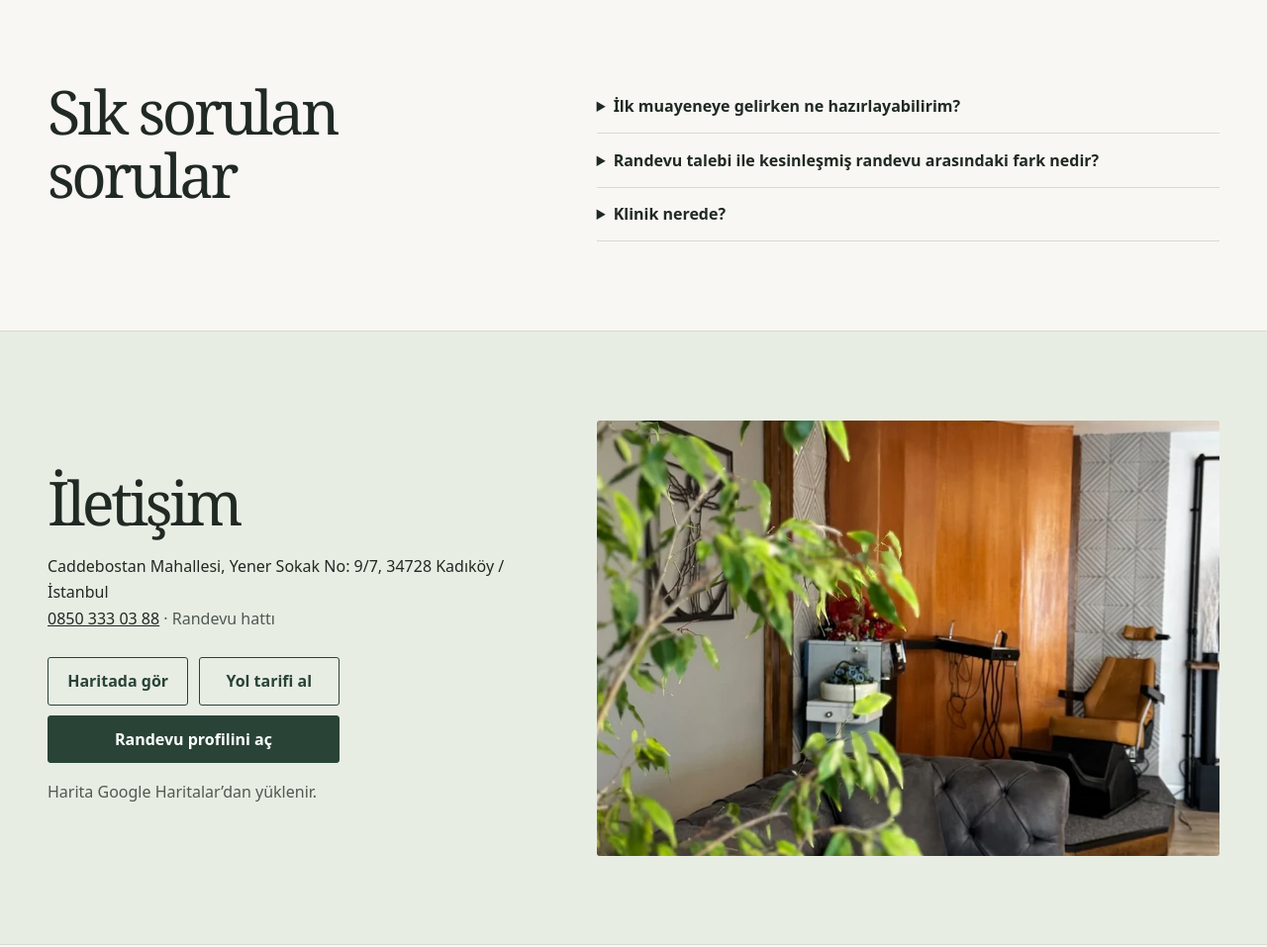
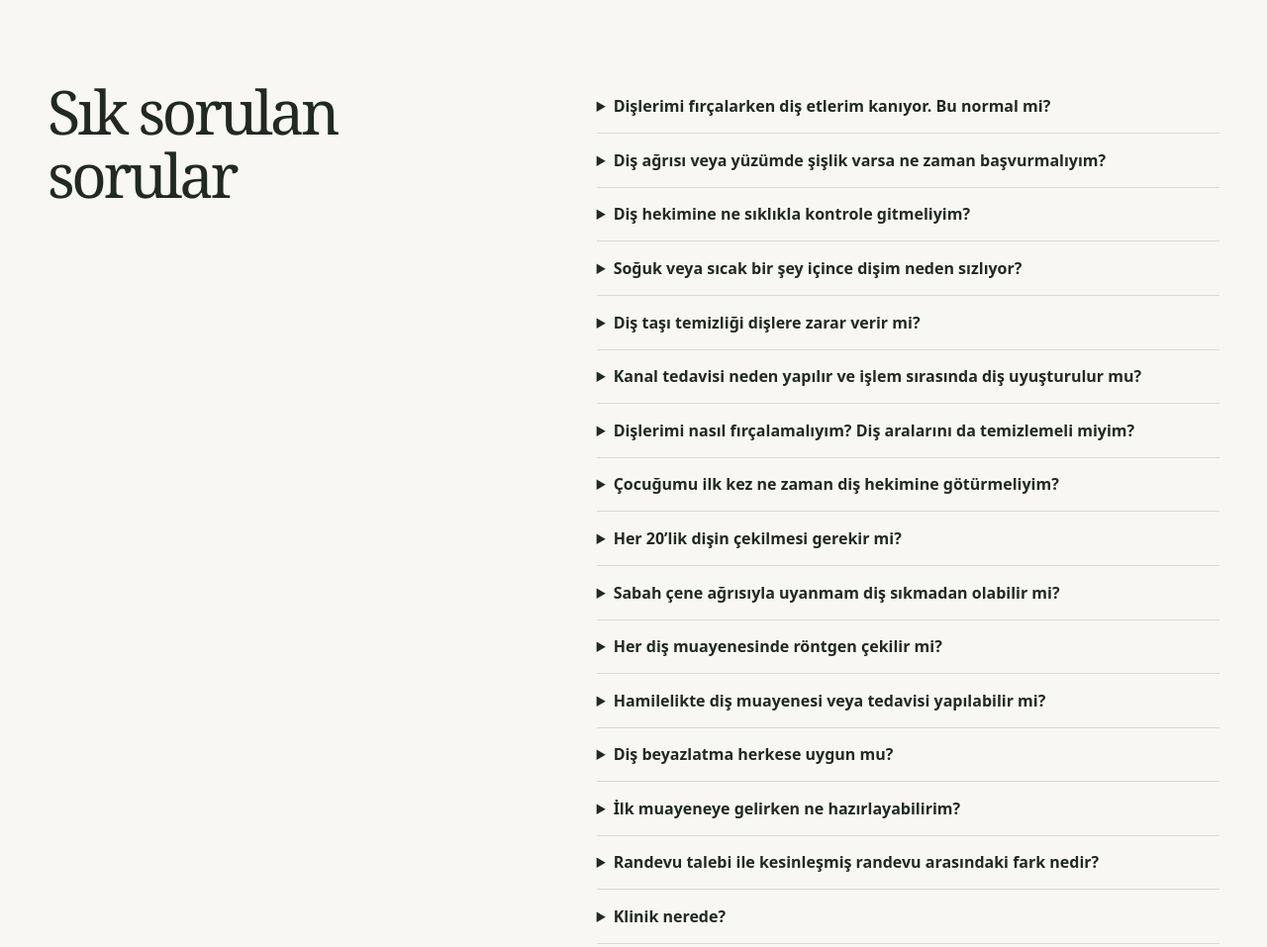
Before and after one commit to alperdigital/dental, a plain HTML site: page index.html in a window 1280 px wide. Shown: the part 4180-5137 px from the top of the page at 99% size. Drawn offline with Linux system fonts and the light colour scheme.

Commit message:
Add thirteen dental FAQs

```diff
--- a/index.html
+++ b/index.html
@@ -22,7 +22,20 @@
 </div>
 </div></section>
 <section id="kadromuz" class="content"><div class="wrap"><div class="section-head"><h2>Kadromuz</h2></div><div class="profiles"><article class="card"><div class="portrait-glass"><img class="portrait-merve" src="assets/fatma-merve-bas.webp" alt="" width="461" height="530" loading="lazy"><div class="portrait-reflection" aria-hidden="true"><img class="portrait-merve" src="assets/fatma-merve-bas.webp" alt="" width="461" height="530" loading="lazy"></div></div><h3>Dr. Dt. F. Merve BAŞ</h3><p>Diş hekimi</p><a class="link" href="hekim-profili.html" aria-label="Dr. Dt. F. Merve BAŞ — Profili incele">Profili incele</a></article><article class="card"><div class="portrait-glass"><img class="portrait-abdulbaki" src="assets/abdulbaki-bas.webp" alt="" width="898" height="1000" loading="lazy"><div class="portrait-reflection" aria-hidden="true"><img class="portrait-abdulbaki" src="assets/abdulbaki-bas.webp" alt="" width="898" height="1000" loading="lazy"></div></div><h3>Op. Dr. Abdulbaki BAŞ</h3><p>Ortopedi ve Travmatoloji Uzmanı</p><a class="link" href="uzman-profili.html" aria-label="Op. Dr. Abdulbaki BAŞ — Profili incele">Profili incele</a></article></div></div></section>
-<section class="content"><div class="wrap split"><h2>Sık sorulan<br>sorular</h2><div>
+<section class="content" id="sik-sorulan-sorular"><div class="wrap split"><h2>Sık sorulan<br>sorular</h2><div>
+<details><summary>Dişlerimi fırçalarken diş etlerim kanıyor. Bu normal mi?</summary><p>Tekrarlayan diş eti kanaması, diş eti iltihabının belirtisi olabilir. Kanama sürüyorsa veya şişlik eşlik ediyorsa diş hekimi değerlendirmesi gerekir.</p></details>
+<details><summary>Diş ağrısı veya yüzümde şişlik varsa ne zaman başvurmalıyım?</summary><p>İki günden uzun süren diş ağrısında diş hekimine başvurun. Ateş ya da yanak veya çene şişliği eşlik ediyorsa değerlendirmeyi geciktirmeyin. Göz çevresinde veya boyunda şişlik ya da nefes alma, yutma veya konuşma güçlüğü varsa acil servise başvurun.</p></details>
+<details><summary>Diş hekimine ne sıklıkla kontrole gitmeliyim?</summary><p>Kontrol aralığı ağız sağlığınıza ve çürük ya da diş eti hastalığı riskinize göre belirlenir. Bir sonraki kontrol zamanını muayenede hekiminizle konuşabilirsiniz. Kontroller arasında yeni bir şikâyet gelişirse bir sonraki kontrolü beklemeyin.</p></details>
+<details><summary>Soğuk veya sıcak bir şey içince dişim neden sızlıyor?</summary><p>Diş eti çekilmesi, mine aşınması veya çürük gibi farklı nedenler hassasiyete yol açabilir. Sızlama sık tekrarlıyorsa, uzun sürüyorsa veya tek bir dişte belirginse nedeni muayeneyle değerlendirilir.</p></details>
+<details><summary>Diş taşı temizliği dişlere zarar verir mi?</summary><p>Diş hekimi tarafından uygun şekilde yapılan temizlik, diş yüzeyinde biriken taşın uzaklaştırılmasını sağlar. Temizliğe ihtiyaç olup olmadığı ve ne sıklıkla yapılacağı diş eti sağlığına göre belirlenir.</p></details>
+<details><summary>Kanal tedavisi neden yapılır ve işlem sırasında diş uyuşturulur mu?</summary><p>Kanal tedavisinde dişin içindeki zarar görmüş veya enfekte doku uzaklaştırılır, kök kanalları temizlenip doldurulur. İşlem öncesinde genellikle lokal anestezi uygulanır. Tedavi planı dişin durumuna göre belirlenir.</p></details>
+<details><summary>Dişlerimi nasıl fırçalamalıyım? Diş aralarını da temizlemeli miyim?</summary><p>Yetişkinler dişlerini florürlü macunla günde iki kez, yaklaşık iki dakika fırçalamalıdır. Diş aralarında kalan plağı temizlemek için diş ipi veya uygun boyutta arayüz fırçası kullanılabilir.</p></details>
+<details><summary>Çocuğumu ilk kez ne zaman diş hekimine götürmeliyim?</summary><p>İlk diş muayenesinin, ilk süt dişi çıktıktan sonra ve en geç bir yaşında yapılması önerilir. Bu görüşmede yaşa uygun ağız bakımı ve çürükten korunma konuşulabilir.</p></details>
+<details><summary>Her 20’lik dişin çekilmesi gerekir mi?</summary><p>Sorun yaratmayan 20’lik dişler kontrollerde izlenebilir. Tekrarlayan iltihap, çürük veya başka bir sorun varsa çekim gerekip gerekmediği muayene ve gerektiğinde görüntülemeyle değerlendirilir.</p></details>
+<details><summary>Sabah çene ağrısıyla uyanmam diş sıkmadan olabilir mi?</summary><p>Diş sıkma veya gıcırdatma çene ağrısı, dişlerde aşınma ve hassasiyetle ilişkili olabilir. Bu belirtilerin başka nedenleri de vardır. Şikâyet tekrarlıyorsa diş hekimi dişleri ve çeneyi değerlendirebilir.</p></details>
+<details><summary>Her diş muayenesinde röntgen çekilir mi?</summary><p>Diş röntgeni, muayenede görülemeyen alanları incelemek için gerekebilir. Çekim kararı muayene bulgularına, şikâyetlere ve daha önce alınan görüntülere göre verilir.</p></details>
+<details><summary>Hamilelikte diş muayenesi veya tedavisi yapılabilir mi?</summary><p>Gebelikte diş muayenesi ve gerekli diş tedavileri yapılabilir. Gebelik haftanızı, kullandığınız ilaçları ve varsa gebeliğe ilişkin riskleri diş hekiminize bildirin. Ağrı veya enfeksiyon belirtilerinde değerlendirmeyi ertelemeyin.</p></details>
+<details><summary>Diş beyazlatma herkese uygun mu?</summary><p>Uygunluk, diş ve diş eti sağlığı değerlendirildikten sonra belirlenir. Beyazlatma doğal dişlerin rengini açabilir. Kron ve protezlerin rengini değiştirmez ve işlem sonrasında geçici hassasiyet görülebilir.</p></details>
 <details><summary>İlk muayeneye gelirken ne hazırlayabilirim?</summary><p>Kullandığınız ilaçların listesini ve varsa ilgili önceki tetkiklerinizi yanınızda bulundurabilirsiniz. Kliniğe özel hazırlık bilgilerini randevu görüşmesinde teyit edin.</p></details>
 <details><summary>Randevu talebi ile kesinleşmiş randevu arasındaki fark nedir?</summary><p>Talep, görüşme isteğinizi iletir. Tarih ve saat ancak klinikten doğrulama geldiğinde kesinleşir.</p></details>
 <details><summary>Klinik nerede?</summary><p>Caddebostan Mahallesi, Yener Sokak No: 9/7, 34728 Kadıköy / İstanbul. <a href="iletisim.html">Adres ve yol tarifi</a>.</p></details>
```
